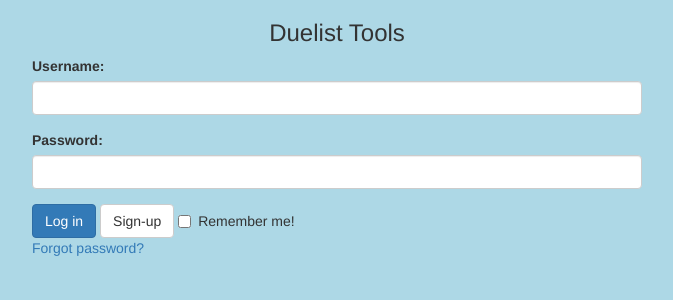
After one commit to zimmbr02/thewebsite, a Flask app: page /log-in.html in a window 1280 px wide. The commit adds this page. Shown: the top 300 px of the page, without its empty margins (303-976 px from the left). Run offline with Flask 2, Linux system fonts and the light colour scheme; some libraries are stand-ins or nearby versions.

Commit message:
Finished Sign-Up

```diff
--- a/main.py
+++ b/main.py
@@ -40,6 +40,22 @@ app.debug = True
 
 Bootstrap(app)
 
+#checks username availability as the user is typing
+@app.route('/checkUsernameAvailability', methods=['POST'])
+def checkUsernameAvailability():
+	theDict = json.loads(request.data.decode("utf8"))
+	sentUsername = theDict['sentUsername']
+
+	allUsers = []
+	match = False
+	for item in session.query(Users).all():
+		allUsers.append(item.username)
+
+	if sentUsername in allUsers:
+		match = True
+
+	return jsonify(tasklist = [match])
+
 #renders forgotPassword.html
 @app.route('/forgotPassword.html')
 def forgotPassword():
@@ -55,10 +71,46 @@ def home():
 def index():
     return render_template('index.html',foo='bar')
 
+#renders log-in.html
+@app.route('/log-in.html')
+def logIn():
+    return render_template('log-in.html',foo='bar')
+
 #renders sign-up.html
 @app.route('/sign-up.html')
 def signUp():
 	return render_template('sign-up.html',foo='bar')
+
+@app.route('/sign-up', methods=['POST'])
+def sign_up():
+	theDict = json.loads(request.data.decode("utf8"))
+	sentUsername = theDict['sentUsername']
+	sentPassword = theDict['sentPassword']
+	sentQuestion = theDict['sentQuestion']
+	sentAnswer = theDict['sentAnswer']
+
+	allIDs = []
+	match = False
+	for item in session.query(Users).all():
+		allIDs.append(item.id)
+
+	potentialIDs = []
+	for lv in range(100000):
+		potentialIDs.append(lv)
+
+	availableIDs = set(potentialIDs) - set(allIDs)
+
+	print(allIDs)
+
+	if len(availableIDs) > 0:
+		match = True
+		newID = availableIDs.pop()
+
+		task = Users(id=newID,username=sentUsername,password=sentPassword,question=sentQuestion,answer=sentAnswer)
+		session.add(task)
+		session.commit()
+
+	return jsonify(tasklist = [match])
 
 #receives a username and passwords and checks the database
 @app.route('/login', methods=['POST'])
--- a/static/myScript.js
+++ b/static/myScript.js
@@ -1,3 +1,119 @@
+answerPresent = function() {
+	answer = document.querySelector('#answer').value;
+
+	if (answer.length < 1 || answer.length > 19) {
+		checkAnswer = document.querySelector('#checkAnswer');
+		checkAnswer.innerHTML = "Answer: Answer must be between 1 and 19 characters long!";
+		checkAnswer.style.color = "red";
+	}
+
+	else {
+		checkAnswer = document.querySelector('#checkAnswer');
+		checkAnswer.innerHTML = "Answer:";
+		checkAnswer.style.color = "green";
+	}
+}
+
+createAccount = function() {
+	checkUsername = document.querySelector('#checkUsername');
+	checkPassword = document.querySelector('#checkPassword');
+	checkConfirmPassword = document.querySelector('#checkConfirmPassword');
+	checkSecurity = document.querySelector('#checkSecurity');
+	checkAnswer = document.querySelector('#checkAnswer');
+	if (checkUsername.style.color == checkPassword.style.color && checkUsername.style.color == checkConfirmPassword.style.color
+		&& checkUsername.style.color == checkSecurity.style.color && checkUsername.style.color == checkAnswer.style.color
+		&& checkUsername.style.color == "green") {
+
+		username = document.querySelector('#username').value;
+		password = document.querySelector('#password').value;
+		question = document.querySelector('#sel1').value;
+		answer = document.querySelector('#answer').value;
+
+		var req = new XMLHttpRequest();
+		req.open("POST", "/sign-up", true);
+		req.setRequestHeader("Content-type", "application/json");
+		var data = {sentUsername:username,sentPassword:password,sentQuestion:question,
+			sentAnswer:answer};
+		data.done = true;
+		req.send(JSON.stringify(data));
+		req.onreadystatechange = function() {
+			if (req.readyState == 4 && req.status == 200) {
+				var confirmation = JSON.parse(req.responseText);
+				if (confirmation.tasklist[0] == true) {
+					/*body = document.body;
+					title = document.getElement
+					h3 = document.createElement('h3');
+					h3.style.color = "green";
+					h3.appendChild(document.createTextNode('Account Created! Redirecting to log-in page in 5 seconds'));
+					body.innerHTML = "";
+					body.appendChild(h3);*/
+					window.location = "home.html";
+				}
+
+				else {
+					p = document.querySelector('.incorrect');
+					p.innerHTML = 'User Database is full. Try again later!';
+					p.style.color = "red";
+				}
+			}
+		}
+	}
+
+	else {
+		p = document.querySelector('.incorrect');
+		p.innerHTML = 'One or more forms are not filled out correctly';
+		p.style.color = "red";
+	}
+}
+
+checkQuestion = function() {
+	select = document.querySelector('#sel1');
+	checkSecurity = document.querySelector('#checkSecurity');
+
+	if (select.value != 0) {
+		checkSecurity.style.color = "green";
+	}
+
+	else {
+		checkSecurity.style.color = "red";
+	}
+}
+
+//The sign-up.html page calls this when a user starts typing in the New Username box
+checkUsernameAvailability = function() {
+	username = document.querySelector('#username').value;
+
+	var req = new XMLHttpRequest();
+	req.open("POST", "/checkUsernameAvailability", true);
+	req.setRequestHeader("Content-type", "application/json");
+	var data = {sentUsername:username};
+	data.done = true;
+	req.send(JSON.stringify(data));
+	req.onreadystatechange = function() {
+		if (req.readyState == 4 && req.status == 200) {
+			confirmation = JSON.parse(req.responseText);
+
+			if (username.length < 6 || username.length > 19) {
+				checkUsername = document.querySelector('#checkUsername');
+				checkUsername.innerHTML = 'New Username: Username must be between 6 and 19 characters long!';
+				checkUsername.style.color = "red";
+			}
+
+			else if (confirmation.tasklist[0] == true) {
+				checkUsername = document.querySelector('#checkUsername');
+				checkUsername.innerHTML = 'New Username: Username already taken!';
+				checkUsername.style.color = "red";
+			}
+
+			else {
+				checkUsername = document.querySelector('#checkUsername');
+				checkUsername.innerHTML = 'New Username: Username Available!';
+				checkUsername.style.color = "green";
+			}
+		}
+	}
+}
+
 /* The forgotPassword.html page calls this when a user clicks the fetchQuestion button.
 	This function makes a request to the server to get the username's matching security question.
 	If it finds a match, it will give the user a chance to answer the question.
@@ -26,12 +142,9 @@ logIn = function() {
 		if (req.readyState == 4 && req.status == 200) {
 			confirmation = JSON.parse(req.responseText);
 			if (confirmation.tasklist[0] != true) {
-				p = document.createElement('p');
-				p.appendChild(document.createTextNode('Incorrect username or password'));
+				p = document.querySelector('.incorrect');
+				p.innerHTML = 'Incorrect username or password';
 				p.style.color = "red";
-
-				container = document.querySelector('#login_container');
-				container.appendChild(p);
 			}
 
 			else {
@@ -45,6 +158,32 @@ logIn = function() {
 				window.location = "home.html";
 			}
 		}
+	}
+}
+
+passwordMatch = function() {
+	passwordOne = document.querySelector('#password').value;
+	passwordTwo = document.querySelector('#confirmPassword').value;
+	checkPassword = document.querySelector('#checkPassword');
+	checkConfirmPassword = document.querySelector('#checkConfirmPassword');
+
+	if (passwordOne.length < 6 || passwordOne.length > 19) {
+		checkPassword.innerHTML = 'New Password: Password must be between 6 and 19 characters long!';
+		checkPassword.style.color = "red";
+	}
+
+	else if (passwordOne == passwordTwo) {
+		checkPassword.innerHTML = 'New Password: Passwords match!';
+		checkPassword.style.color = "green";
+		checkConfirmPassword.innerHTML = 'Confirm Password: Passwords match!';
+		checkConfirmPassword.style.color = "green";
+	}
+
+	else {
+		checkPassword.innerHTML = 'New Password: Passwords do not match!';
+		checkPassword.style.color = "red";
+		checkConfirmPassword.innerHTML = 'Confirm Password: Passwords do not match!';
+		checkConfirmPassword.style.color = "red";
 	}
 }
 
--- /dev/null
+++ b/templates/log-in.html
@@ -0,0 +1,33 @@
+{% extends "base.html" %}
+
+{% block content %}
+<head>
+	<title>Duelist Tools</title>
+	<link rel="stylesheet" href="static/myStyle.css" type="text/css">
+	<script src="static/myScript.js"></script>
+	<script>
+		window.onload = restoreLocalUserInfo;
+	</script>
+</head>
+
+<body>
+	<h3 class="page_title">Duelist Tools</h3>
+	<div class="container" id="login_container">
+		<form role="form">
+			<div class="form-group">
+				<label for="username">Username:</label>
+				<input type="text" class="form-control" id="username">
+			</div>
+			<div class="form-group">
+				<label for="password">Password:</label>
+				<input type="password" class="form-control" id="password">
+			</div>
+		</form>
+	<button type="button" class="btn btn-primary" onclick="logIn()">Log in</button>
+	<button type="button" class="btn btn-default" onclick="location.href='sign-up.html';">Sign-up</button>
+	<label class="checkbox-inline"><input type="checkbox" id="rememberCheckbox" value="">Remember me!</label>
+	<p><a href="forgotPassword.html">Forgot password?</a></p>
+	<p class="incorrect"></p>
+	</div>
+</body>
+{% endblock %}
```
Also changed, not shown: templates/home.html (+7 -9 lines), templates/index.html (+17 -21 lines), templates/sign-up.html (+13 -11 lines), final.db.
